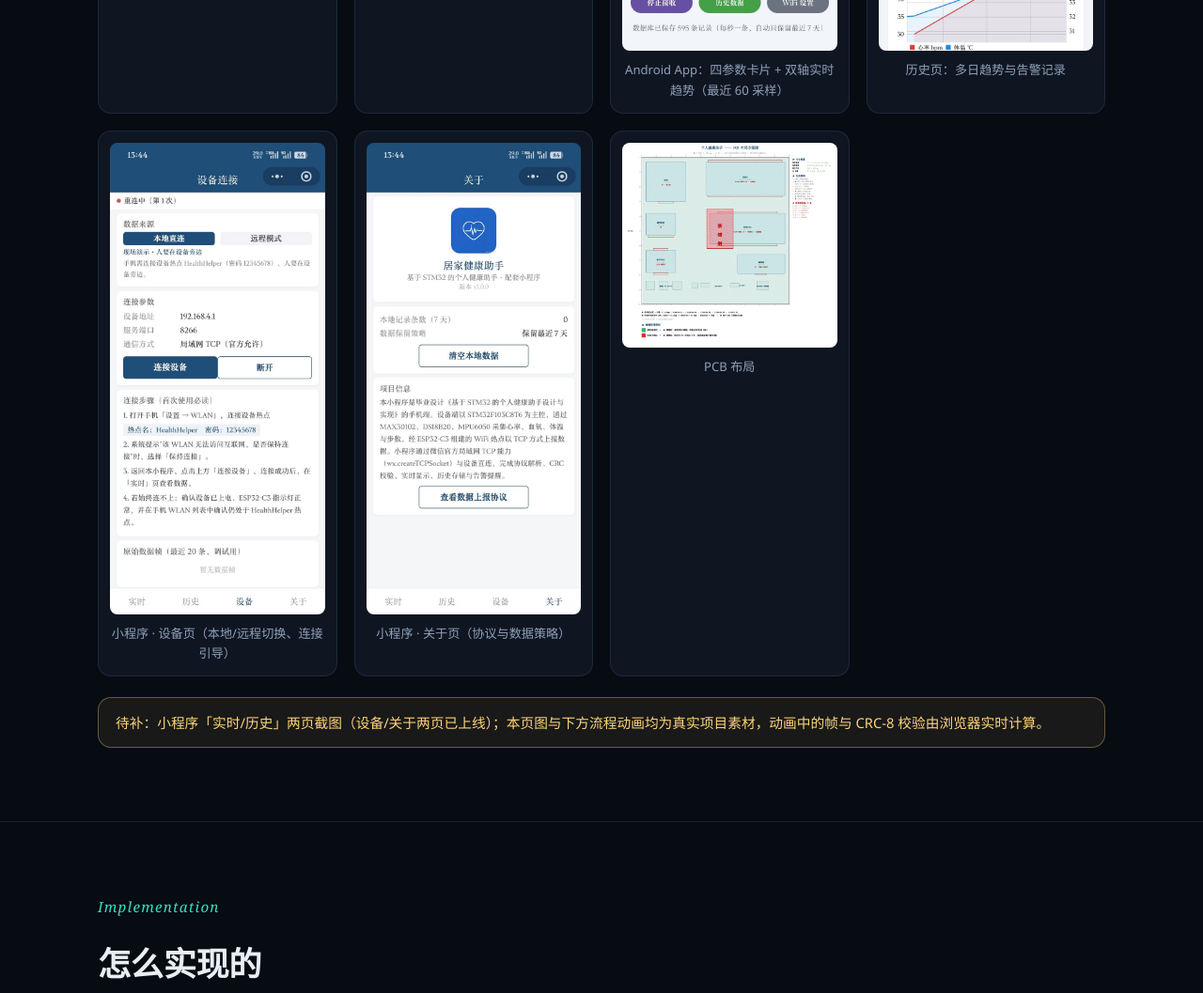
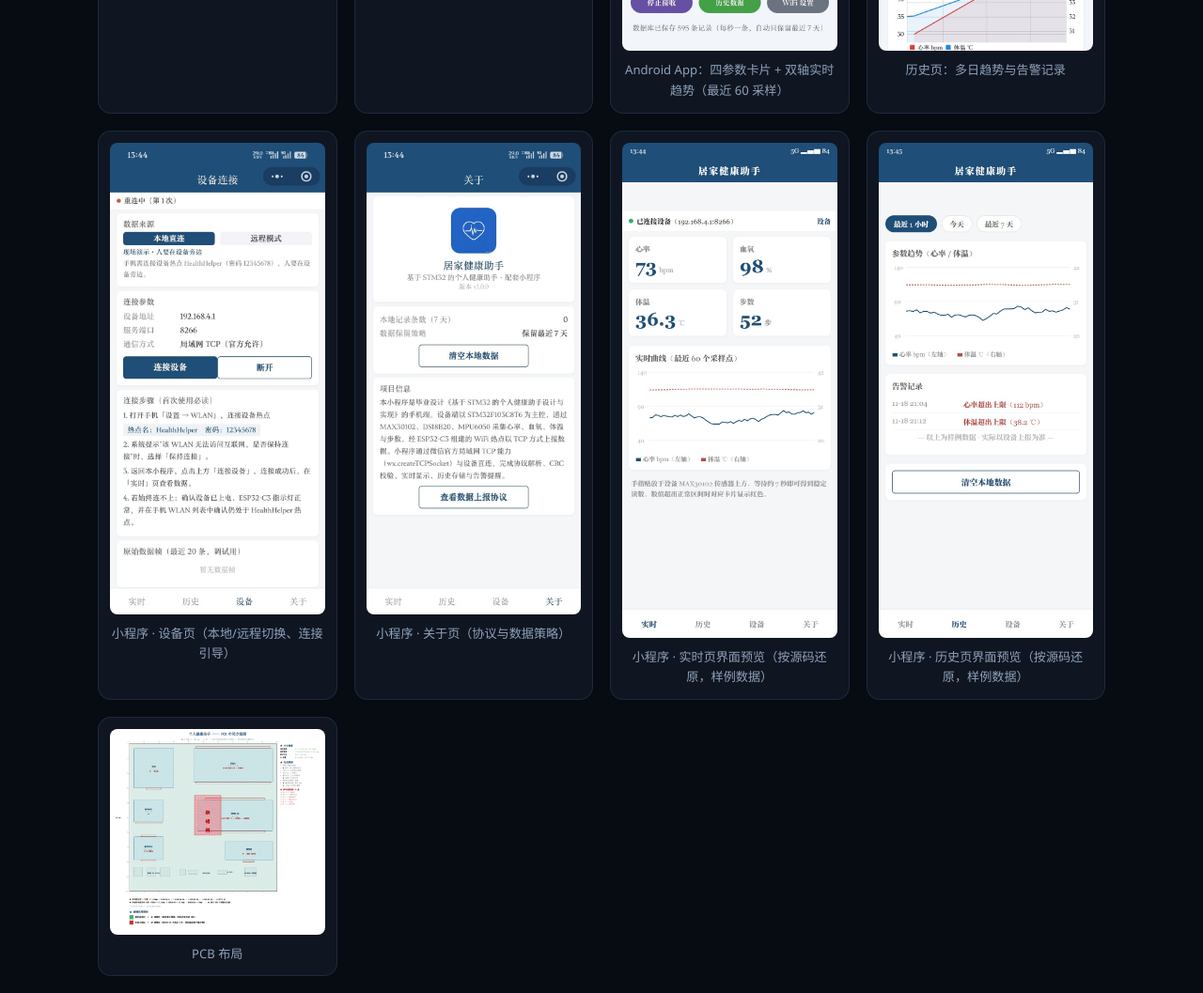
Before and after one commit to Beiyiovo/beiyiovo.github.io, a plain HTML site: page projects/health-assistant.html in a window 1280 px wide. Shown: the part 4260-5317 px from the top of the page at 94% size. Drawn offline with Linux system fonts and the light colour scheme.

Commit message:
R4: mini-program live/history UI previews rebuilt from source, gallery complete, perf preload/theme-color

```diff
--- a/projects/health-assistant.html
+++ b/projects/health-assistant.html
@@ -13,6 +13,8 @@
 <meta name="twitter:card" content="summary_large_image">
 <link rel="canonical" href="https://beiyiovo.github.io/projects/health-assistant.html">
 <link rel="icon" href="../assets/favicon.svg" type="image/svg+xml">
+<meta name="theme-color" content="#070b12">
+<link rel="preload" as="image" href="../assets/media/p1-device.jpg">
 <link rel="stylesheet" href="../assets/css/main.css?v=4">
 <script>document.documentElement.classList.add('js');try{var l=localStorage.getItem('site-lang');if(l){document.documentElement.dataset.lang=l;}}catch(e){}</script>
 </head>
@@ -173,11 +175,18 @@
           <figcaption data-i18n data-en="Mini program — about page (protocol &amp; data policy)">小程序 · 关于页（协议与数据策略）</figcaption>
         </figure>
         <figure>
+          <img src="../assets/media/mp-live.jpg" alt="小程序实时页界面预览" loading="lazy">
+          <figcaption data-i18n data-en="Mini program — live page (UI preview rebuilt from source, sample data)">小程序 · 实时页界面预览（按源码还原，样例数据）</figcaption>
+        </figure>
+        <figure>
+          <img src="../assets/media/mp-history.jpg" alt="小程序历史页界面预览" loading="lazy">
+          <figcaption data-i18n data-en="Mini program — history page (UI preview rebuilt from source, sample data)">小程序 · 历史页界面预览（按源码还原，样例数据）</figcaption>
+        </figure>
+        <figure>
           <img src="../assets/media/p1-pcb.jpg" alt="PCB" loading="lazy">
           <figcaption data-i18n data-en="PCB layout">PCB 布局</figcaption>
         </figure>
       </div>
-      <div class="note" data-i18n data-en="Still missing: the live/history pages of the mini program (device &amp; about pages are already up); everything above is real project material, and the frames / CRC-8 in the interactive demo below are computed live in your browser.">待补：小程序「实时/历史」两页截图（设备/关于两页已上线）；本页图与下方流程动画均为真实项目素材，动画中的帧与 CRC-8 校验由浏览器实时计算。</div>
     </div>
   </section>
 
```
Also changed, not shown: index.html (+2 -0 lines), assets/media/mp-history.jpg (added), assets/media/mp-live.jpg (added).
